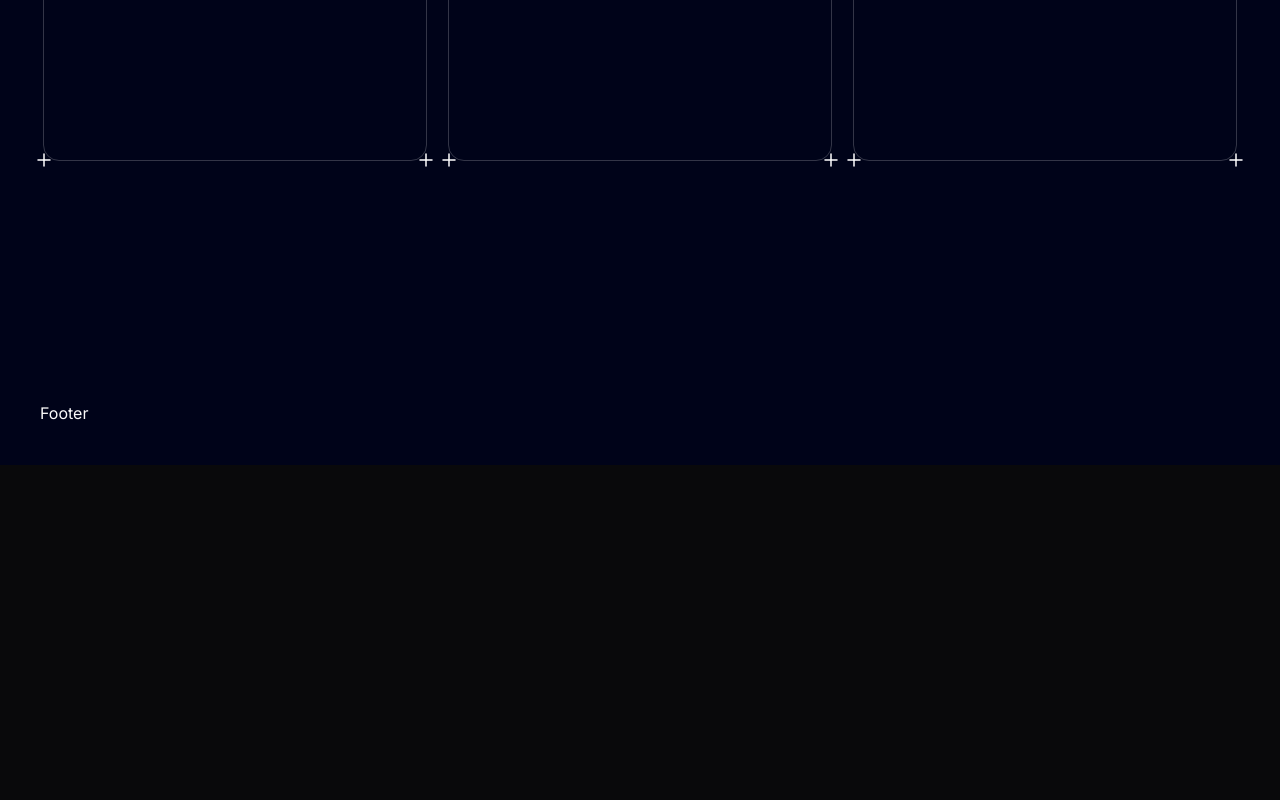
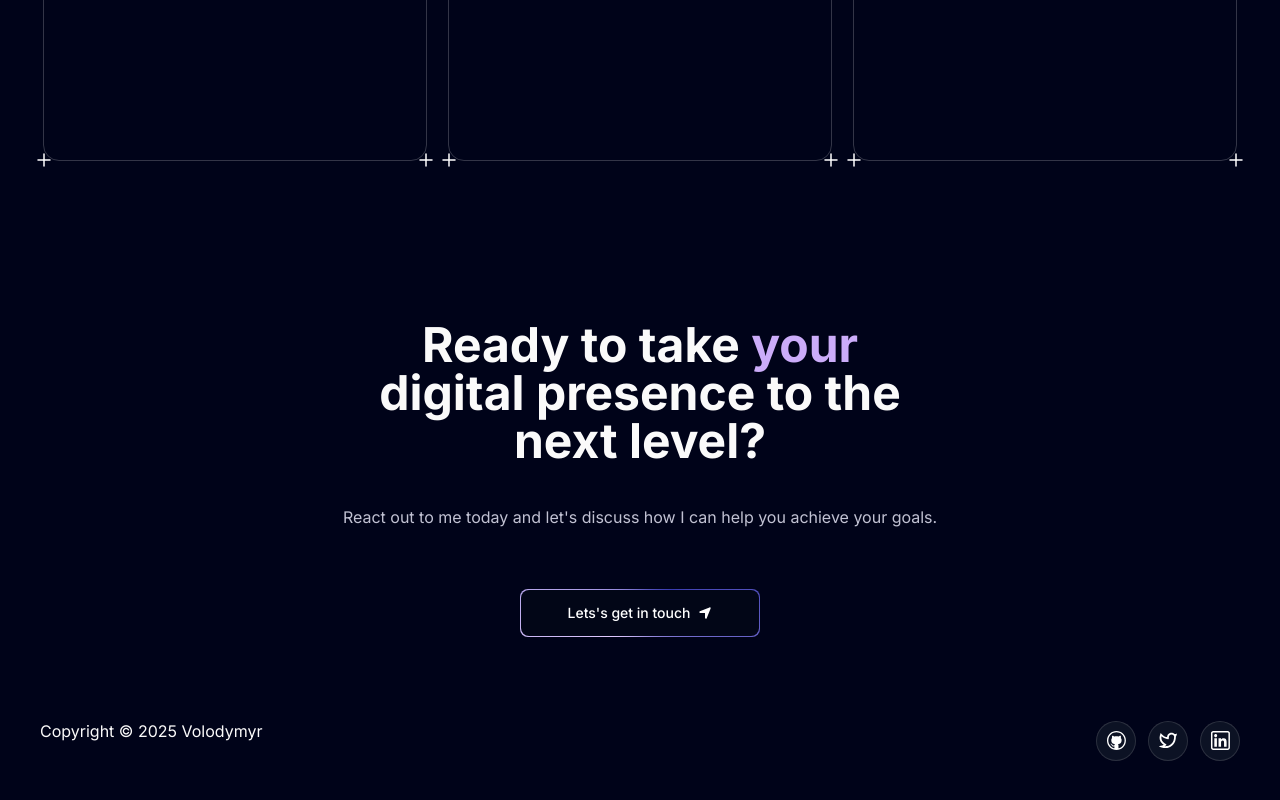
Before and after one commit to l-Oskar/next-portfolio, a Next.js app: page / in a window 1280 px wide. Shown: the part 5348-6148 px from the top of the page. Before the commit the page ends 5813 px from the top, so only its background shows below. Built offline with nearby package versions, Linux system fonts and the light colour scheme.

Commit message:
Foote block

```diff
--- a/app/page.tsx
+++ b/app/page.tsx
@@ -10,7 +10,7 @@ import Footer from "@/components/Footer";
 
 export default function Home() {
   return (
-    <main className="relative bg-black-100 flex justify-center items-center flex-col overflow-hidden mx-auto sm:px-10 px-5">
+    <main className="relative bg-black-100 flex justify-center items-center overflow-clip flex-col mx-auto sm:px-10 px-5">
       <div className="max-w-7xl w-full">
         <FloatingNav navItems={navItems} />
         <Hero />
--- a/components/Experience.tsx
+++ b/components/Experience.tsx
@@ -22,7 +22,7 @@ const Experience = () => {
                 className="lg:w-32 md:w-20 w-16"
               />
               <div className="lg:ms-5">
-                <h1 className="text-start text-xl md:text-2xl font-bold">
+                <h1 className="text-start text-xl md:text-2xl font-bold pt-2">
                   {card.title}
                 </h1>
                 <p className="text-start text-white-100 mt-3 font-semibold">
--- a/components/Footer.tsx
+++ b/components/Footer.tsx
@@ -1,9 +1,44 @@
 import React from "react";
+import MagicButton from "./ui/MagicButton";
+import { FaLocationArrow } from "react-icons/fa6";
+import { socialMedia } from "@/data";
 
 const Footer = () => {
   return (
-    <footer id="footer" className="w-full pt-20 pb-10">
-      Footer
+    <footer id="footer" className="w-full pb-10 mb-[100px] md:mb-5">
+      <div className="flex flex-col items-center">
+        <h1 className="heading lg:max-w-[45vw]">
+          Ready to take <span className="text-purple">your</span> digital
+          presence to the next level?
+        </h1>
+        <p className="text-white-200 md:mt-10 my-5 text-center">
+          React out to me today and let&apos;s discuss how I can help you
+          achieve your goals.
+        </p>
+        <a href="mailto:fediuk_v@protonmail.com">
+          <MagicButton
+            title="Lets's get in touch"
+            icon={<FaLocationArrow />}
+            position="right"
+          />
+        </a>
+      </div>
+      <div className="flex mt-16 md:flex-row flex-col justify-between items-center">
+        <p className="md:text-base text-sm md:font-normal font-light">
+          Copyright © 2025 Volodymyr
+        </p>
+
+        <div className="flex items-center md:gap-3 mt-5">
+          {socialMedia.map((profile) => (
+            <a
+              href={profile.url}
+              key={profile.id}
+              className="w-10 h-10 cursor-pointer flex justify-center items-center backdrop--filter backdrop-blur-lg saturate-180 bg-opacity-75 bg-black-200 rounded-full border border-black-300">
+              <img src={profile.img} alt={profile.img} width={20} height={20} />
+            </a>
+          ))}
+        </div>
+      </div>
     </footer>
   );
 };
--- a/components/ui/FloatingNav.tsx
+++ b/components/ui/FloatingNav.tsx
@@ -66,7 +66,7 @@ export const FloatingNav = ({
               "relative dark:text-neutral-50 items-center flex space-x-1 text-neutral-600 dark:hover:text-neutral-300 hover:text-neutral-500"
             )}>
             <span className="block sm:hidden">{navItem.icon}</span>
-            <span className="hidden sm:block text-sm">{navItem.name}</span>
+            <span className="text-sm !cursor-pointer">{navItem.name}</span>
           </a>
         ))}
       </motion.div>
--- a/data/index.tsx
+++ b/data/index.tsx
@@ -208,13 +208,16 @@ export const socialMedia = [
   {
     id: 1,
     img: "/git.svg",
+    url: "#",
   },
   {
     id: 2,
     img: "/twit.svg",
+    url: "#",
   },
   {
     id: 3,
     img: "/link.svg",
+    url: "#",
   },
 ];
```
